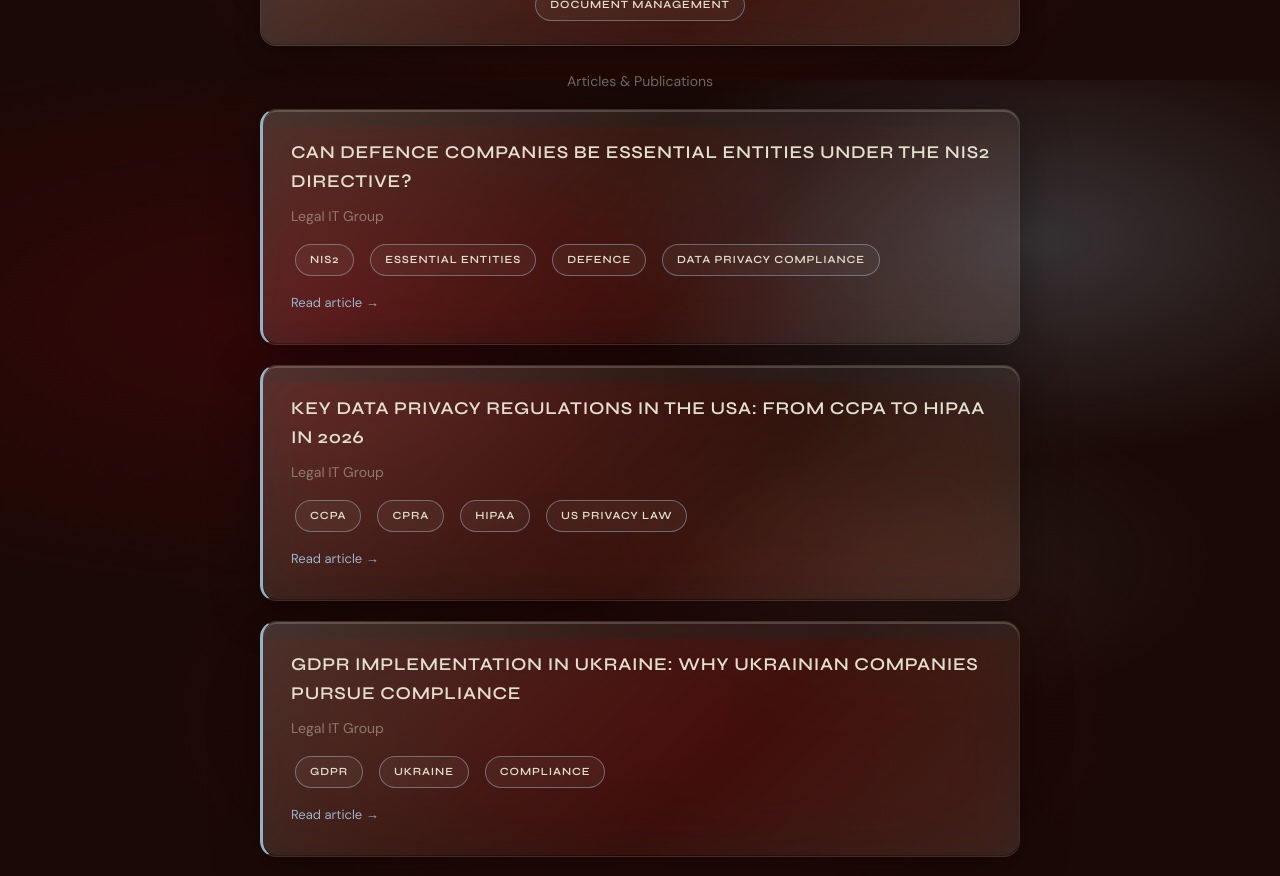
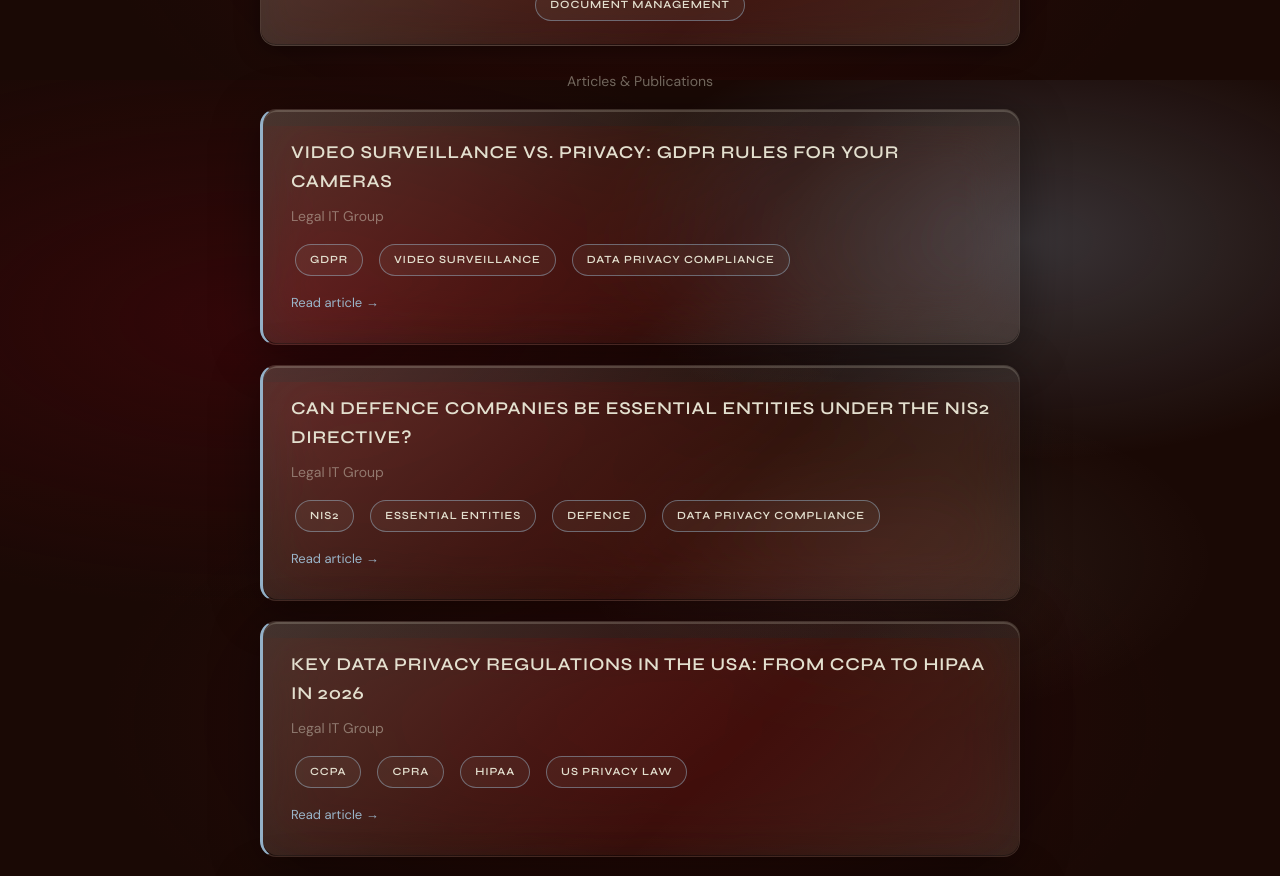
Before and after one commit to Siania/portfolio, a React (Vite) app: page / in a window 1280 px wide. Shown: the part 3120-3996 px from the top of the page. Built offline with nearby package versions, Linux system fonts and the light colour scheme.

Commit message:
Add GDPR video surveillance article to Legal section
Made-with: Cursor

```diff
--- a/src/components/LegalSection.jsx
+++ b/src/components/LegalSection.jsx
@@ -50,6 +50,12 @@ const skills = [
 ];
 
 const articles = [
+  {
+    title: 'Video Surveillance vs. Privacy: GDPR Rules for Your Cameras',
+    url: 'https://legalitgroup.com/videonaglyad-proty-konfidenczijnosti-pravyla-gdpr-dlya-vashyh-kamer/',
+    org: 'Legal IT Group',
+    tags: ['GDPR', 'Video Surveillance', 'Data Privacy Compliance'],
+  },
   {
     title: 'Can Defence Companies Be Essential Entities Under the NIS2 Directive?',
     url: 'https://legalitgroup.com/chy-mozhut-oboronni-kompaniyi-buty-essential-entities-za-dyrektyvoyu-nis2/',
```
